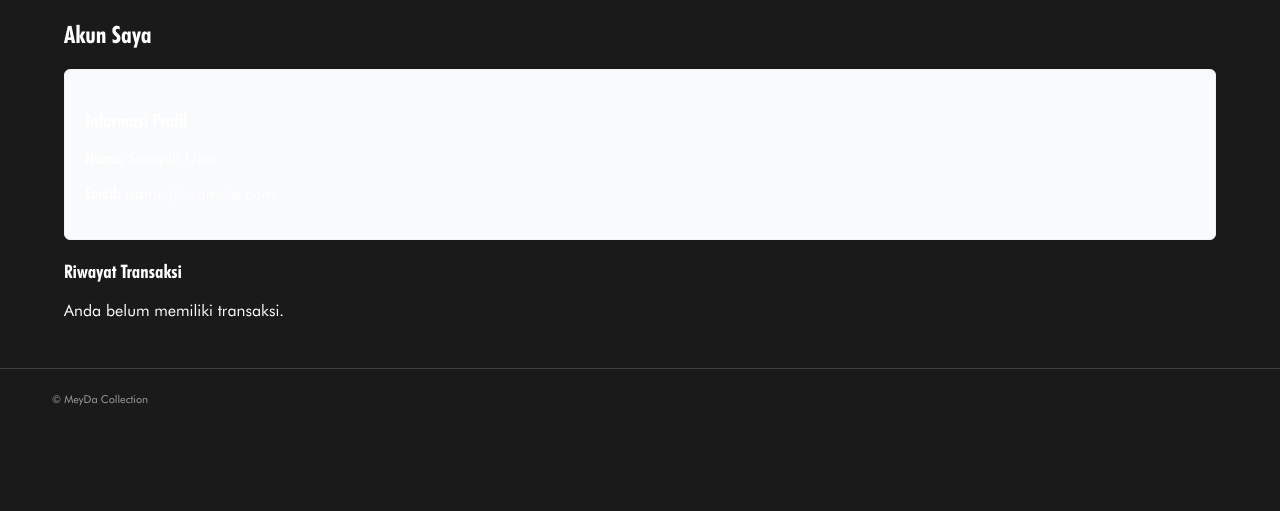
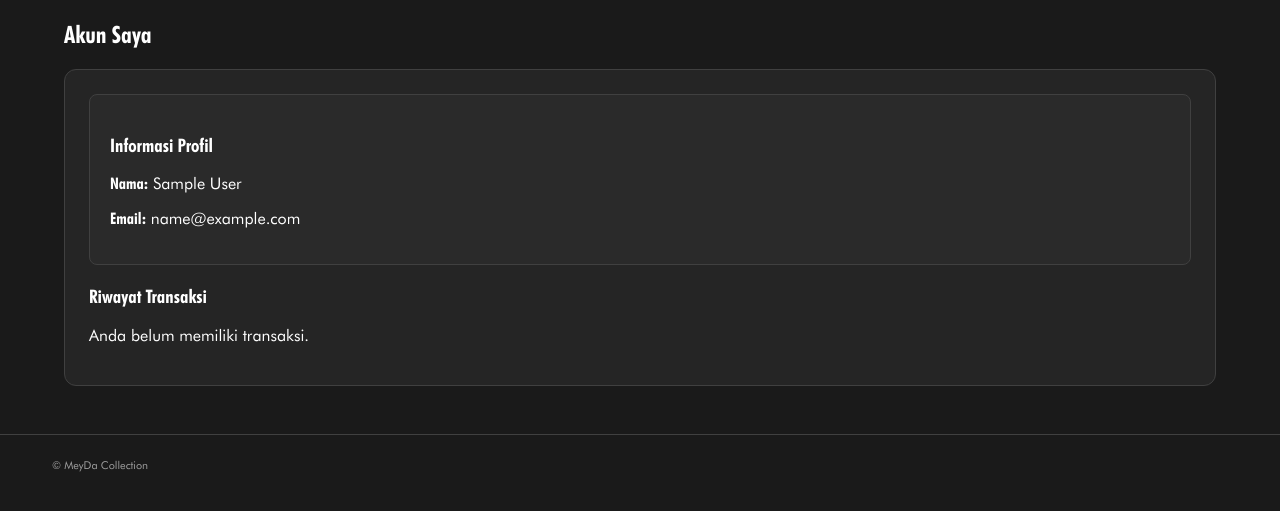
Before and after one commit to stureremielle/meyda-collection, a PHP site: page /account.php in a window 1280 px wide. Shown: the part 65-576 px from the top of the page. Run offline with PHP 8.4, Linux system fonts and the light colour scheme; the visitor is signed in with stand-in values (Sample User, id 1); data that the repository does not hold is empty.

Commit message:
update branch

```diff
--- a/meyda/account.php
+++ b/meyda/account.php
@@ -39,15 +39,37 @@ if ($viewId > 0) {
   <title>Akun Saya - MeyDa Collection</title>
   <link rel="stylesheet" href="styles.css">
   <style>
+    /* Override global container for account page to prevent conflicts */
+    main.account-container {
+      max-width: 1200px;
+      margin: 0 auto;
+      padding: 0 24px;
+    }
+
+    @media (max-width: 768px) {
+      main.account-container {
+        padding: 0 16px;
+      }
+    }
+
+    /* Additional account-specific styling */
+    .account-content {
+      background: var(--card);
+      border-radius: 12px;
+      padding: 24px;
+      margin-top: 20px;
+      border: 1px solid var(--md-sys-color-outline);
+    }
+
     table { width: 100%; border-collapse: collapse; margin-top: 20px; }
-    table th, table td { padding: 10px; border-bottom: 1px solid #eef2f6; text-align: left; }
-    table th { background: #f8fafc; font-weight: 600; }
-    .status-paid { color: #11644a; background: #f4fffb; padding: 4px 8px; border-radius: 3px; }
-    .status-pending { color: #8b5e00; background: #fffbec; padding: 4px 8px; border-radius: 3px; }
-    .status-cancelled { color: #8b1e1e; background: #fff4f4; padding: 4px 8px; border-radius: 3px; }
-    .action-link { color: #1f6feb; text-decoration: none; }
-    .detail-section { margin-top: 30px; padding: 20px; border: 1px solid #eef2f6; border-radius: 6px; background: #f8fafc; }
-    .profile-card { padding: 20px; border: 1px solid #eef2f6; border-radius: 6px; background: #f8fafc; margin-bottom: 20px; }
+    table th, table td { padding: 10px; border-bottom: 1px solid var(--md-sys-color-outline); text-align: left; }
+    table th { background: var(--md-sys-color-surface-variant); font-weight: 600; }
+    .status-paid { color: #4ade80; background: #1a3620; padding: 4px 8px; border-radius: 3px; }
+    .status-pending { color: #fbbf24; background: #362c1a; padding: 4px 8px; border-radius: 3px; }
+    .status-cancelled { color: #f87171; background: #361a1a; padding: 4px 8px; border-radius: 3px; }
+    .action-link { color: var(--accent); text-decoration: none; font-weight: 500; }
+    .detail-section { margin-top: 30px; padding: 20px; border: 1px solid var(--md-sys-color-outline); border-radius: 8px; background: var(--md-sys-color-surface-variant); }
+    .profile-card { padding: 20px; border: 1px solid var(--md-sys-color-outline); border-radius: 8px; background: var(--md-sys-color-surface-variant); margin-bottom: 20px; }
   </style>
 </head>
 <body>
@@ -63,14 +85,15 @@ if ($viewId > 0) {
     </div>
   </header>
 
-  <main class="container">
+  <main class="account-container">
     <h2>Akun Saya</h2>
 
-    <div class="profile-card">
-      <h3>Informasi Profil</h3>
-      <p><strong>Nama:</strong> <?php echo htmlspecialchars($_SESSION['customer_name']); ?></p>
-      <p><strong>Email:</strong> <?php echo htmlspecialchars($_SESSION['customer_email']); ?></p>
-    </div>
+    <div class="account-content">
+      <div class="profile-card">
+        <h3>Informasi Profil</h3>
+        <p><strong>Nama:</strong> <?php echo htmlspecialchars($_SESSION['customer_name']); ?></p>
+        <p><strong>Email:</strong> <?php echo htmlspecialchars($_SESSION['customer_email']); ?></p>
+      </div>
 
     <?php if ($viewId > 0 && !empty($transDetail)): ?>
       <div class="detail-section">
@@ -138,6 +161,7 @@ if ($viewId > 0) {
         </table>
       <?php endif; ?>
     <?php endif; ?>
+    </div> <!-- Close account-content div -->
   </main>
 
   <footer class="site-footer">
```
Also changed, not shown: 1 other file.
